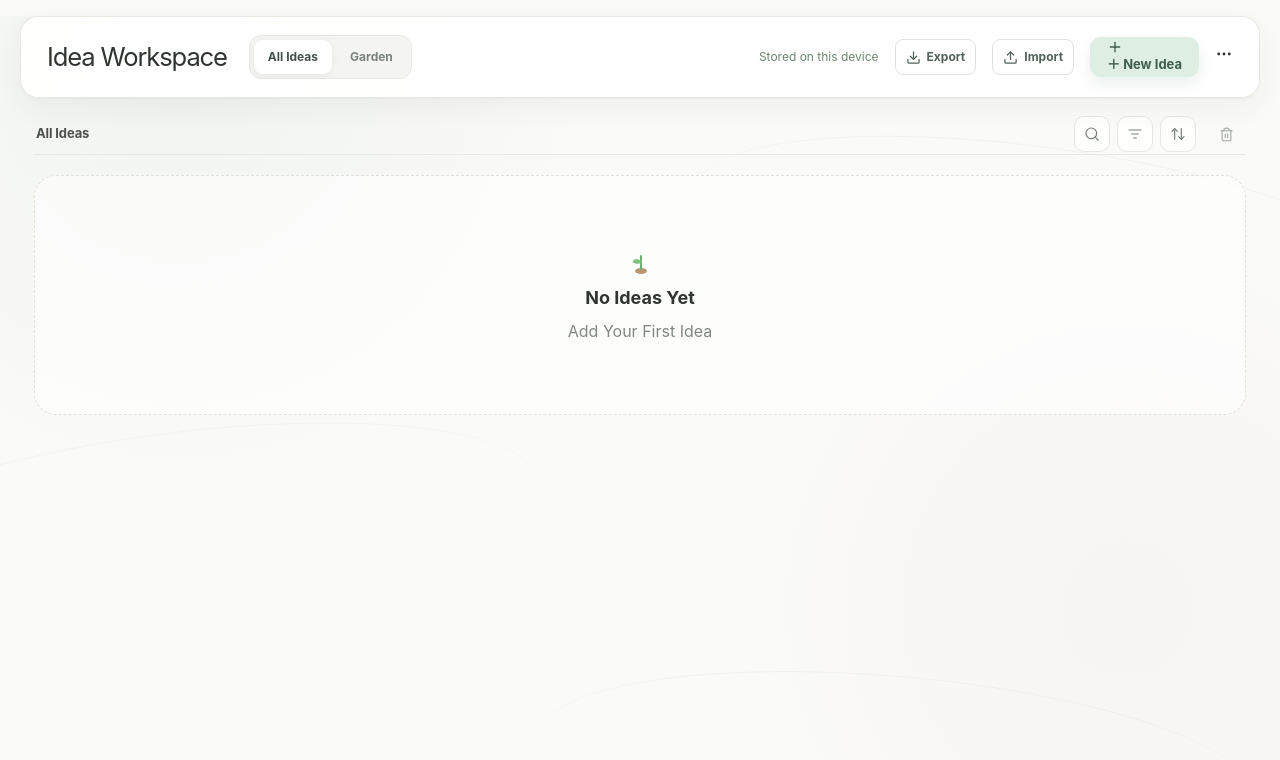
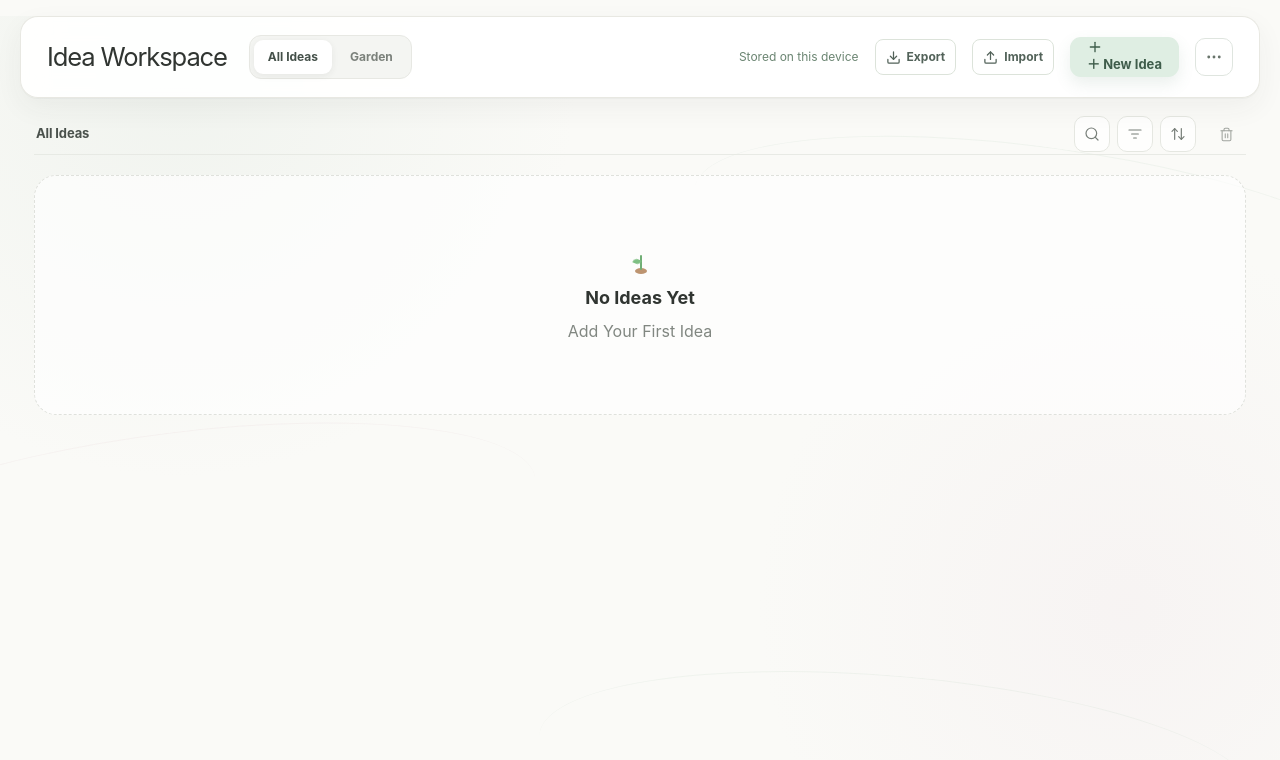
Before and after one commit to pscbo1/Idea-Garden, a Next.js app in the folder idea-garden-github/: page / in a window 1280 px wide. Shown: the top 760 px of the page. Built offline with nearby package versions, Linux system fonts and the light colour scheme.

Commit message:
Standardize action controls and archive layout

```diff
--- a/idea-garden-github/app/globals.css
+++ b/idea-garden-github/app/globals.css
@@ -1189,6 +1189,105 @@ h1 {
   transition: opacity 150ms ease, background 150ms ease;
 }
 
+.card-action-group {
+  position: absolute;
+  right: 8px;
+  bottom: 8px;
+  display: flex;
+  align-items: center;
+  gap: 2px;
+  min-height: 36px;
+}
+
+.card-action-group .open-idea-button,
+.card-action-group .delete-button {
+  position: static;
+  opacity: 0.72;
+}
+
+.more-menu-wrap {
+  position: relative;
+}
+
+.more-button {
+  width: 38px;
+  height: 38px;
+  display: grid;
+  place-items: center;
+  padding: 0;
+  border: 1px solid #dfe5df;
+  border-radius: 10px;
+  color: #68746b;
+  background: #fff;
+}
+
+.more-button:hover,
+.more-button.active {
+  background: #f2f6f2;
+  color: #435047;
+}
+
+.more-menu {
+  position: absolute;
+  z-index: 12;
+  top: calc(100% + 8px);
+  right: 0;
+  width: 190px;
+  padding: 6px;
+  border: 1px solid #e1e6e1;
+  border-radius: 12px;
+  background: #fff;
+  box-shadow: 0 12px 30px rgba(56, 68, 59, 0.14);
+}
+
+.more-menu button {
+  width: 100%;
+  min-height: 40px;
+  display: flex;
+  align-items: center;
+  gap: 9px;
+  padding: 0 10px;
+  border: 0;
+  border-radius: 8px;
+  color: #556058;
+  background: transparent;
+  text-align: left;
+}
+
+.more-menu button:hover { background: #f3f6f3; }
+.more-menu-count { margin-left: auto; color: #9aa49d; font-size: 12px; }
+
+.archive-page {
+  width: min(920px, 100%);
+  margin: 0 auto;
+  padding: 30px 4px 60px;
+}
+
+.archive-header {
+  display: flex;
+  align-items: end;
+  justify-content: space-between;
+  gap: 20px;
+  padding-bottom: 22px;
+  border-bottom: 1px solid #e6ebe6;
+}
+
+.archive-kicker { margin: 0 0 7px; color: #8f9991; font-size: 11px; letter-spacing: 0.13em; }
+.archive-header h2 { margin: 0; color: #4f5b53; font-size: 25px; font-weight: 600; }
+.archive-header p:not(.archive-kicker) { margin: 8px 0 0; color: #929b94; font-size: 13px; }
+.archive-search { width: min(280px, 100%); height: 42px; display: flex; align-items: center; gap: 8px; padding: 0 12px; border: 1px solid #dfe6df; border-radius: 10px; background: #fff; color: #87918a; }
+.archive-search input { min-width: 0; width: 100%; border: 0; outline: 0; color: #4f5b53; background: transparent; }
+.archive-list { display: grid; gap: 12px; padding-top: 20px; }
+.archive-item { display: flex; justify-content: space-between; gap: 18px; padding: 18px 20px; border: 1px solid #e1e7e1; border-radius: 13px; background: #fff; }
+.archive-item-copy { min-width: 0; }
+.archive-category { display: inline-block; margin-bottom: 7px; padding: 4px 9px; border-radius: 999px; color: #6b776f; background: #f0f5f0; font-size: 11px; }
+.archive-title { display: block; width: 100%; border: 0; outline: 0; color: #526058; background: transparent; font: inherit; font-size: 17px; font-weight: 600; }
+.archive-item-copy p { margin: 7px 0 0; color: #89928c; font-size: 13px; line-height: 1.55; }
+.archive-item-actions { display: flex; align-items: center; gap: 7px; flex-shrink: 0; }
+.archive-item-actions button { min-height: 40px; display: inline-flex; align-items: center; gap: 6px; padding: 0 10px; border: 1px solid #dde5dd; border-radius: 9px; color: #647168; background: #fbfcfb; }
+.archive-item-actions button:hover { background: #f0f5f0; }
+.archive-empty { padding: 70px 0; color: #9aa39c; text-align: center; }
+
 .idea-card:hover .delete-button,
 .delete-button:focus-visible {
   opacity: 1;
@@ -2854,4 +2953,16 @@ h1 {
     right: 4px;
     bottom: 4px;
   }
-}
+
+  .card-action-group { right: 4px; bottom: 4px; gap: 2px; }
+  .more-button { min-width: 44px; min-height: 44px; }
+}
+
+@media (max-width: 640px) {
+  .archive-page { padding: 22px 0 48px; }
+  .archive-header { display: grid; align-items: start; }
+  .archive-search { width: 100%; }
+  .archive-item { display: grid; gap: 14px; padding: 16px; }
+  .archive-item-actions { justify-content: stretch; }
+  .archive-item-actions button { flex: 1; justify-content: center; }
+}
```
